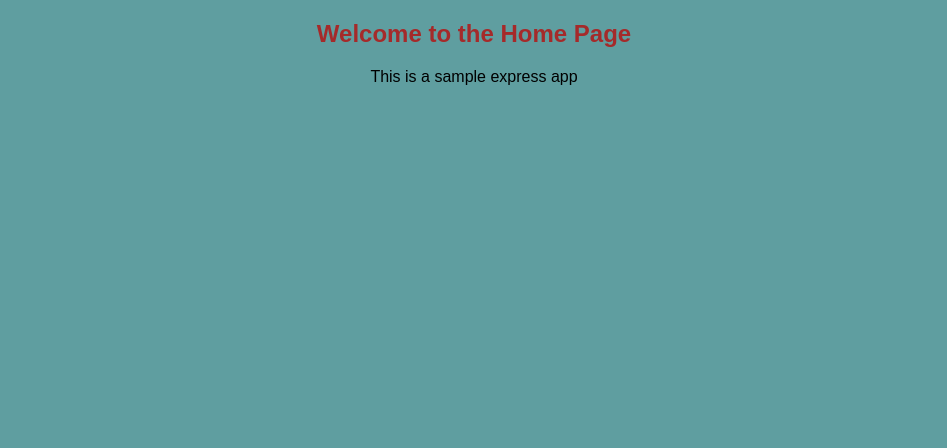
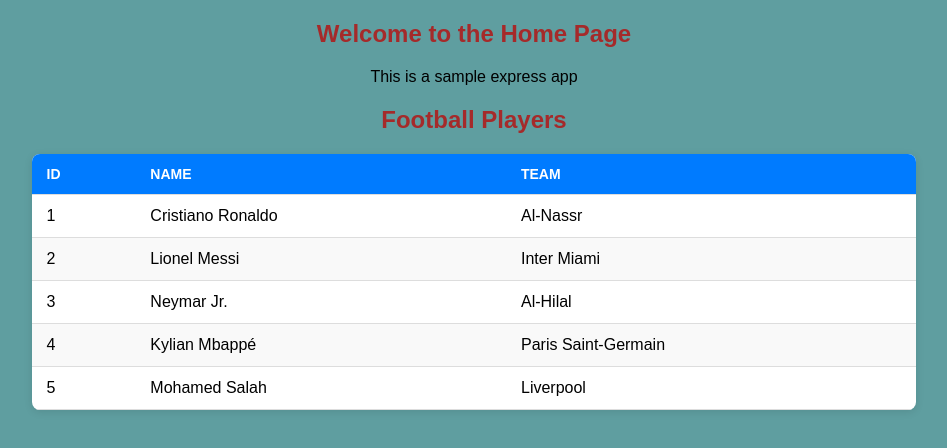
Before and after one commit to saurabh-uchil/PracCICDNodeApp, a website: page public/home.html in a window 1280 px wide. Shown: the whole page, without its empty margins (166-1113 px from the left). Drawn offline with Linux system fonts and the light colour scheme.

Commit message:
home page updated and tests updated

```diff
--- a/public/home.html
+++ b/public/home.html
@@ -5,11 +5,83 @@
   <style>
     body { font-family: Arial; text-align: center; background-color: cadetblue;}
     h2 { color: brown; }
+    table {
+      margin: 20px auto;
+      border-collapse: collapse;
+      width: 70%;
+      background-color: white;
+      box-shadow: 0 2px 8px rgba(0,0,0,0.1);
+      border-radius: 8px;
+      overflow: hidden;
+    }
 
+    th, td {
+      padding: 12px 15px;
+      text-align: left;
+    }
+
+    th {
+      background-color: #007BFF;
+      color: white;
+      text-transform: uppercase;
+      font-size: 14px;
+    }
+
+    tr {
+      border-bottom: 1px solid #ddd;
+    }
+
+    tr:nth-child(even) {
+      background-color: #f9f9f9;
+    }
+
+    tr:hover {
+      background-color: #f1f1f1;
+    }
   </style>
 </head>
 <body>
   <h2>Welcome to the Home Page</h2>
   <p>This is a sample express app</p>
+
+
+  <h2>Football Players</h2>
+
+  <table>
+    <thead>
+      <tr>
+        <th>ID</th>
+        <th>Name</th>
+        <th>Team</th>
+      </tr>
+    </thead>
+    <tbody>
+      <tr>
+        <td>1</td>
+        <td>Cristiano Ronaldo</td>
+        <td>Al-Nassr</td>
+      </tr>
+      <tr>
+        <td>2</td>
+        <td>Lionel Messi</td>
+        <td>Inter Miami</td>
+      </tr>
+      <tr>
+        <td>3</td>
+        <td>Neymar Jr.</td>
+        <td>Al-Hilal</td>
+      </tr>
+      <tr>
+        <td>4</td>
+        <td>Kylian Mbappé</td>
+        <td>Paris Saint-Germain</td>
+      </tr>
+      <tr>
+        <td>5</td>
+        <td>Mohamed Salah</td>
+        <td>Liverpool</td>
+      </tr>
+    </tbody>
+  </table>
 </body>
 </html>
```
Also changed, not shown: index.test.js (+12 -0 lines).
